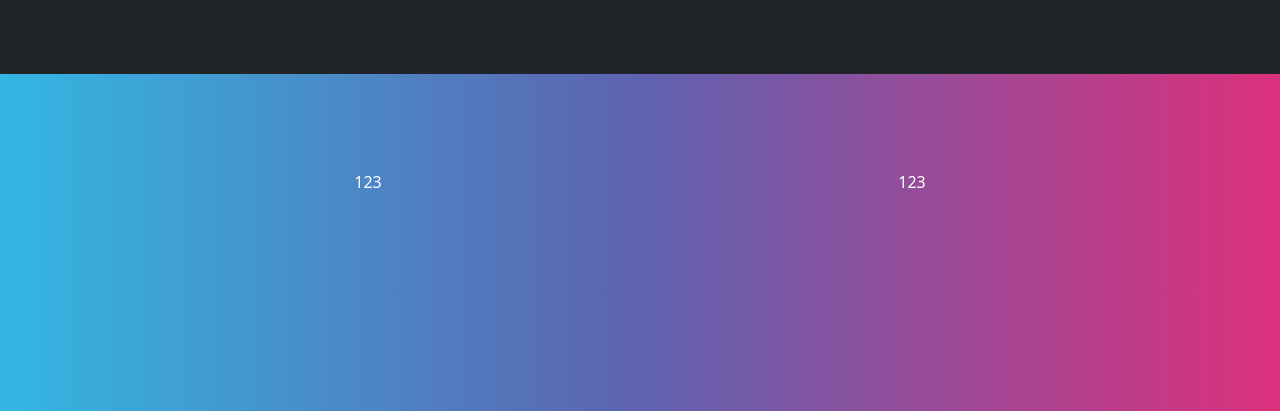
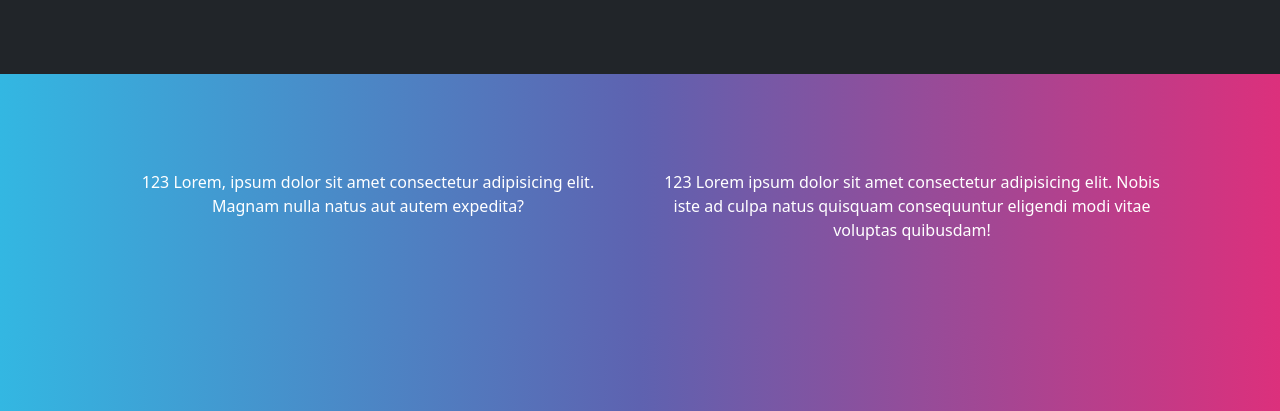
Before and after one commit to BinaryBitTechnologiesKhumbuSystem/layoutProject-, a plain HTML site: page Index.html in a window 1280 px wide. Shown: the part 389-800 px from the top of the page. Drawn offline with nearby package versions, Linux system fonts and the light colour scheme.

Commit message:
6th Commit

```diff
--- a/Index.html
+++ b/Index.html
@@ -60,8 +60,8 @@
   <section class="p-5">
     <div class="container"	>
      <div class="row text-center">
-       <div class="col">123</div>
-       <div class="col">123</div>
+       <div class="col">123 Lorem, ipsum dolor sit amet consectetur adipisicing elit. Magnam nulla natus aut autem expedita?</div>
+       <div class="col">123 Lorem ipsum dolor sit amet consectetur adipisicing elit. Nobis iste ad culpa natus quisquam consequuntur eligendi modi vitae voluptas quibusdam!</div>
      </div>
     </div>
    </section>
```
